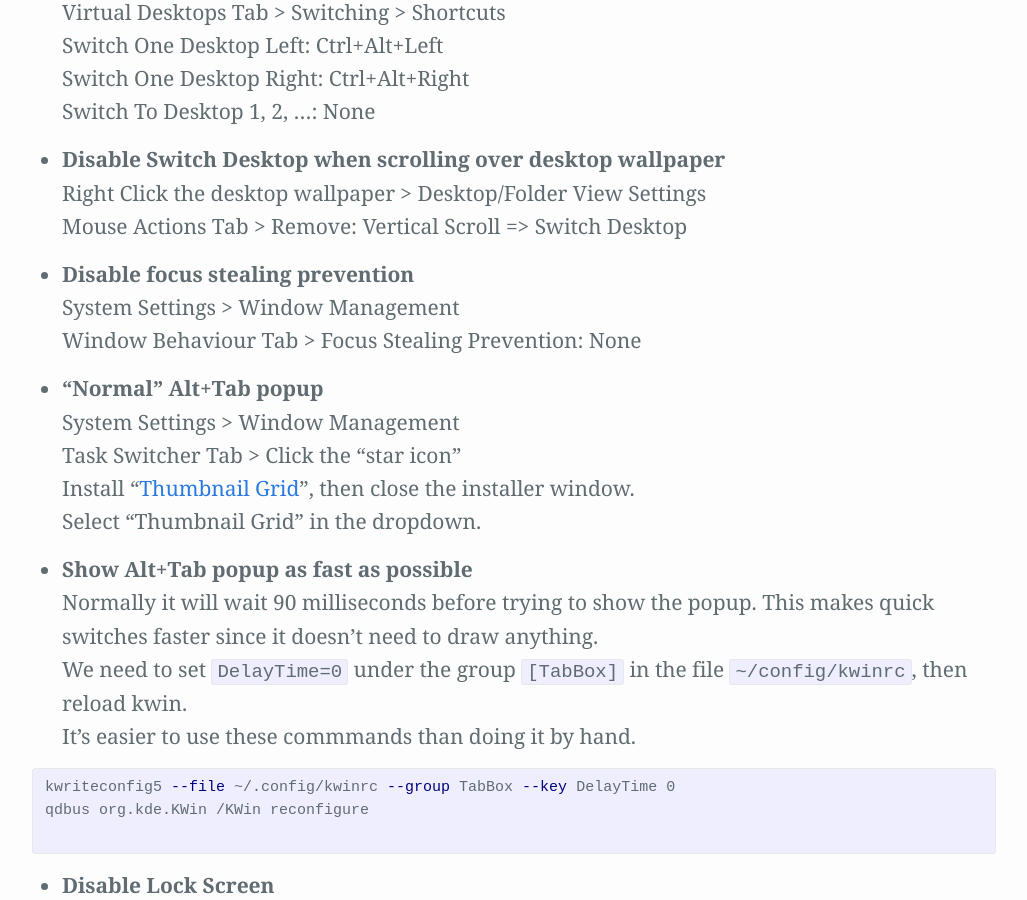
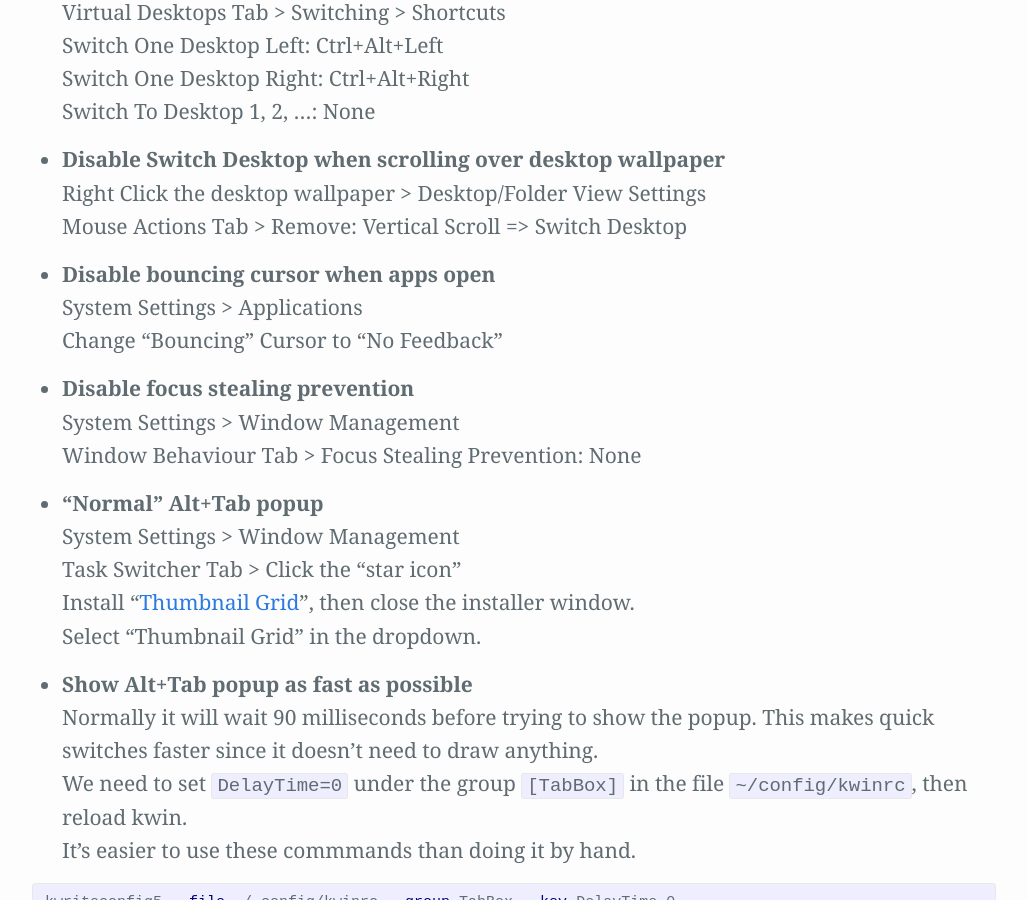
Before and after one commit to Zren/zren.github.io, a Jekyll site: the page built from kde.md, in a window 1280 px wide and 900 px high, scrolled down 4973 px. Shown: the whole window, without its empty margins (126-1153 px from the left). Built offline with Jekyll 4.4.1, drawn with Linux system fonts in a browser that asks for light colours.

Commit message:
Add "disable bouncing cursor" Launch Feedback tweak.

```diff
--- a/kde.md
+++ b/kde.md
@@ -223,6 +223,11 @@ rm ~/.cache/icon-cache.kcache
 * {:#cfg-{{ i }}} Disable Switch Desktop when scrolling over desktop wallpaper
   Right Click the desktop wallpaper > Desktop/Folder View Settings
   Mouse Actions Tab > Remove: Vertical Scroll => Switch Desktop
+
+{% assign i = i | plus: 1 %}
+* {:#cfg-{{ i }}} Disable bouncing cursor when apps open
+  System Settings > Applications
+  Change "Bouncing" Cursor to "No Feedback"
 
 {% assign i = i | plus: 1 %}
 * {:#cfg-{{ i }}} Disable focus stealing prevention
```
